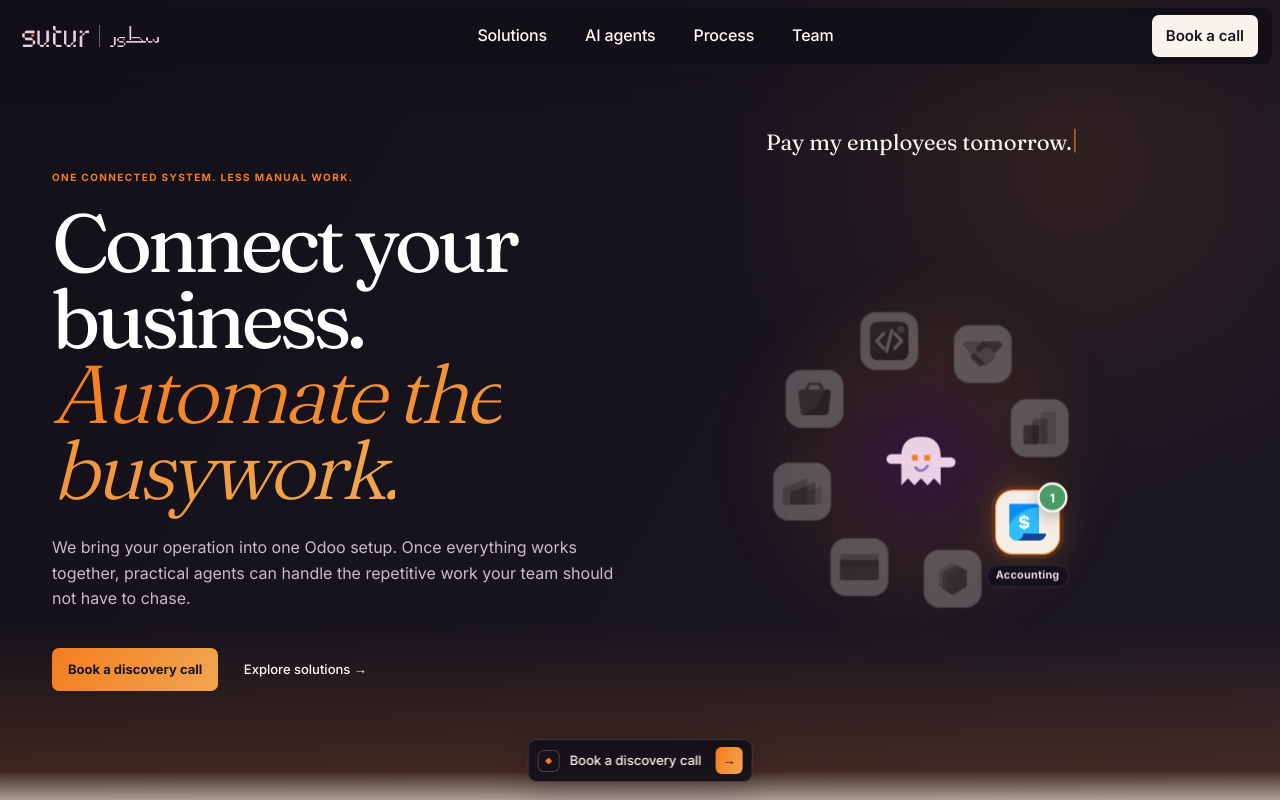
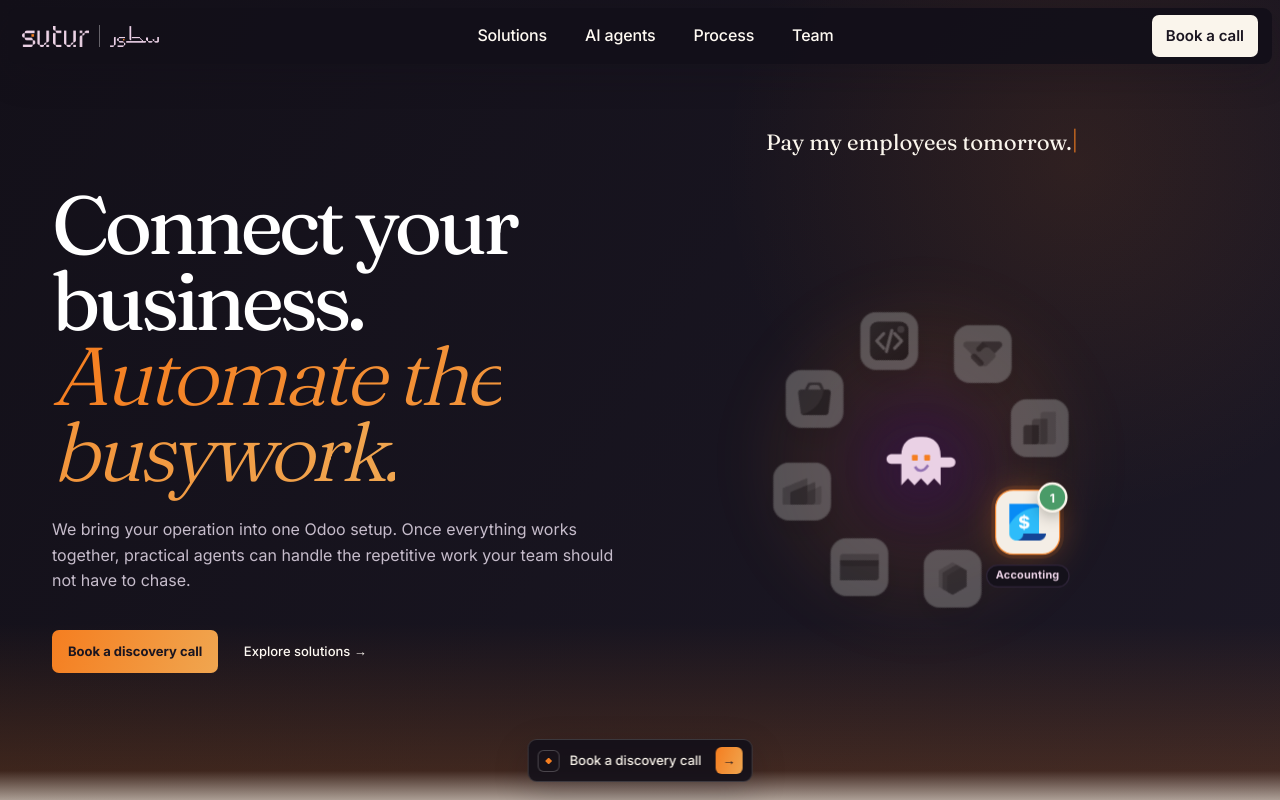
Before and after one commit to sutur-ai/sutur-website, a Next.js app: page / in a window 1280 px wide. Shown: the top 800 px of the page. Built offline with nearby package versions, Linux system fonts and the light colour scheme.

Commit message:
fix: remove hero eyebrow copy

```diff
--- a/src/app/page.tsx
+++ b/src/app/page.tsx
@@ -12,7 +12,6 @@ export default function Home() {
       <Header />
       <section className="hero scroll-section surface-ink">
         <div className="hero-copy">
-          <p className="hero-eyebrow">One connected system. Less manual work.</p>
           <h1>
             Connect your business.
             <br />
```
